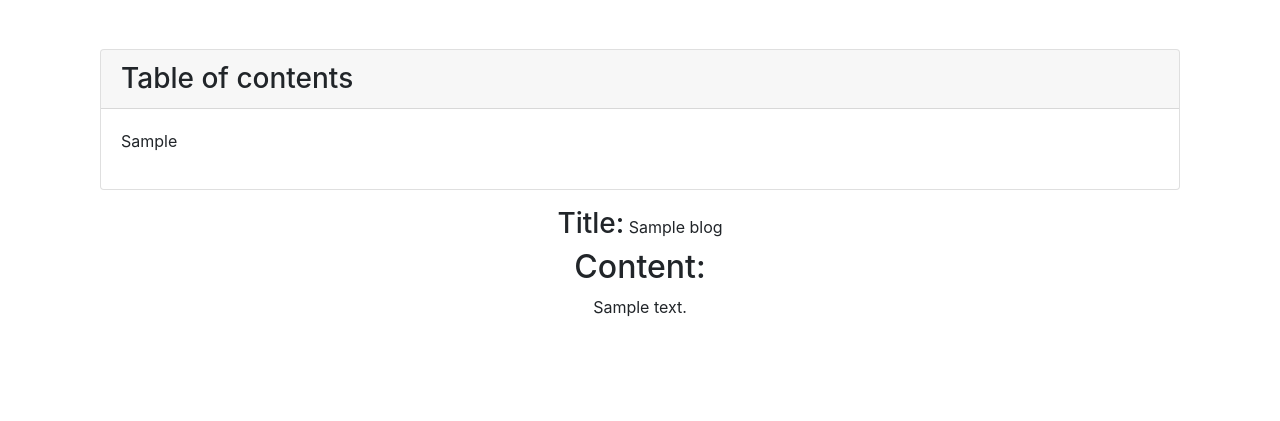
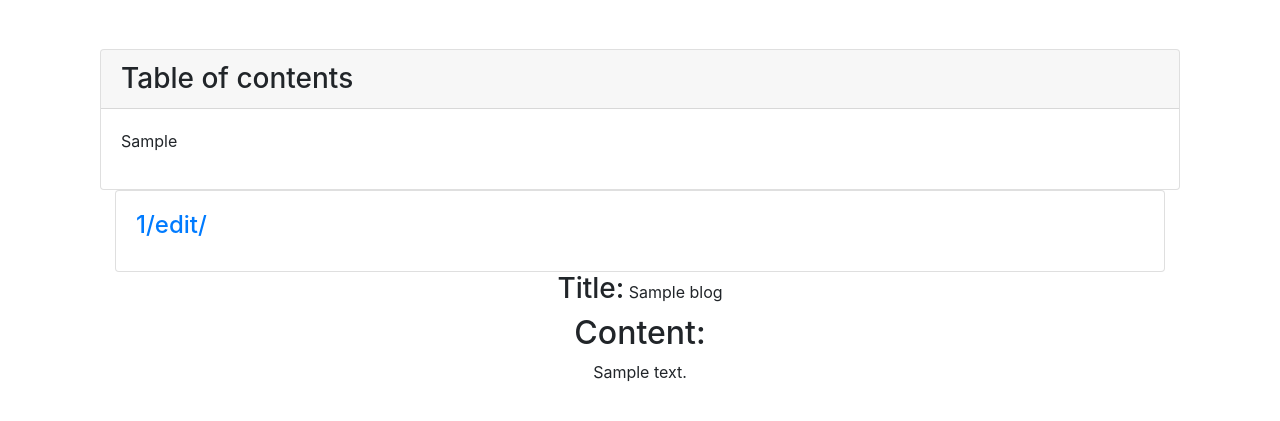
Before and after one commit to Sudhathankavel/djangoprojects, a Django app: template Blog/templates/Blog/content.html in a window 1280 px wide. Shown: the part 56-477 px from the top of the page. Run offline with Django 3.2, Linux system fonts and the light colour scheme; a user stored in the database is signed in; tables that the repository leaves empty hold one stand-in row (values such as "Sample post"); the template is opened without the code that fills it: values that come from a table or form of the project are taken from there, most other values are stand-ins (such as "Sample title", 1, 10 or a date in 2020); data that the repository does not hold is empty; some libraries are stand-ins or nearby versions.

Commit message:
changes-avoided showing edit link as  flash message  for logged in users,verified the author of /edit link against the request user and few other changes

```diff
--- a/Blog/templates/Blog/articles.html
+++ b/Blog/templates/Blog/articles.html
@@ -11,6 +11,10 @@
         <p class="card-text">
             {%for post in articles %}
                 {{post|linebreaks}}
+
+                {% if request.user == post.author%}
+                    <a href="{% url 'Blog:LogUserEdit' id=post.id %}">Edit</a>
+                {% endif %}
             {% endfor %}
         </p>
       </div>
--- a/Blog/templates/Blog/content.html
+++ b/Blog/templates/Blog/content.html
@@ -1,5 +1,5 @@
 {% extends 'Blog/base.html' %}
-{% block title %} Actual content {% endblock %}
+{% block title %}POST{% endblock %}
 {% block header %}<b> ANONYMOUS BLOG</b> {% endblock %}
 {% block pagecontent %}
 <div class="container">
@@ -12,6 +12,15 @@
                 {% endautoescape %}
             </div>
         </div>
+        {% if request.user.is_authenticated %}
+            <div class="container">
+                <div class="card">
+                  <div class="card-body">
+                    <h4 class="card-title"><a href="{{request.session.url_path}}">{{blog.id}}/edit/</a></h4>
+                  </div>
+                </div>
+            </div>
+        {% else %}
 
             <div class="form-group row">
                 <div class="col-sm-10">
@@ -26,6 +35,7 @@
                     {% endif %}
                 </div>
             </div>
+        {% endif %}
 
         <div class="container text-center">
             <label for="blog_title" class='h3'>Title:</label>
--- a/Blog/urls.py
+++ b/Blog/urls.py
@@ -5,8 +5,8 @@ app_name = 'Blog'
 urlpatterns = [
     path('', HomePage.as_view(), name="homepage"),
     path('<int:id>', ContentPage.as_view(), name="Content"),
-    path('<int:id>/edit/<secret_key>', EditPage.as_view(), name="homepage"),
-    path('<int:id>/edit/', EditPage.as_view(), name="homepage"),
+    path('<int:id>/edit/<secret_key>', EditPage.as_view(), name="editPage"),
+    path('<int:id>/edit/', EditPage.as_view(), name="LogUserEdit"),
     path('signup/', SignupView.as_view(), name="signup"),
     path('login/', LoginView.as_view(), name="login"),
     path('logout/', LogoutView.as_view(), name="logout"),
```
Also changed, not shown: Blog/views.py (+10 -10 lines). Lines whose indentation alone changed are shown as unchanged.
